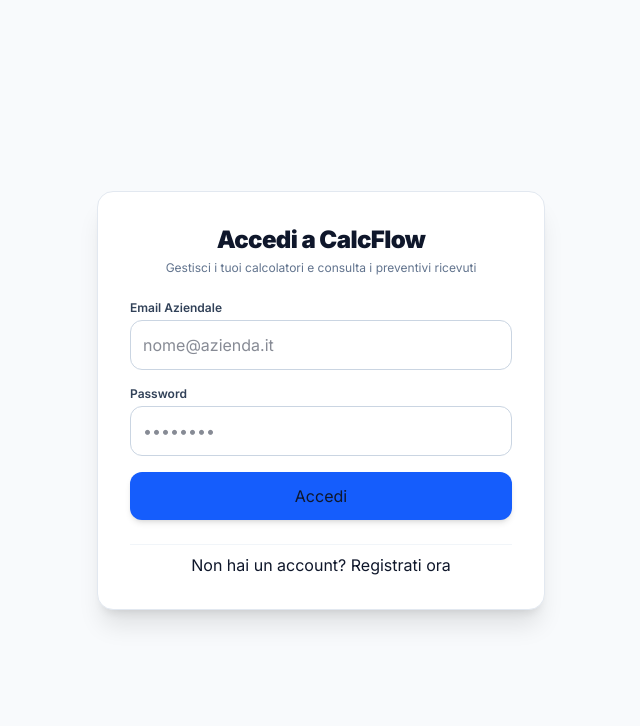
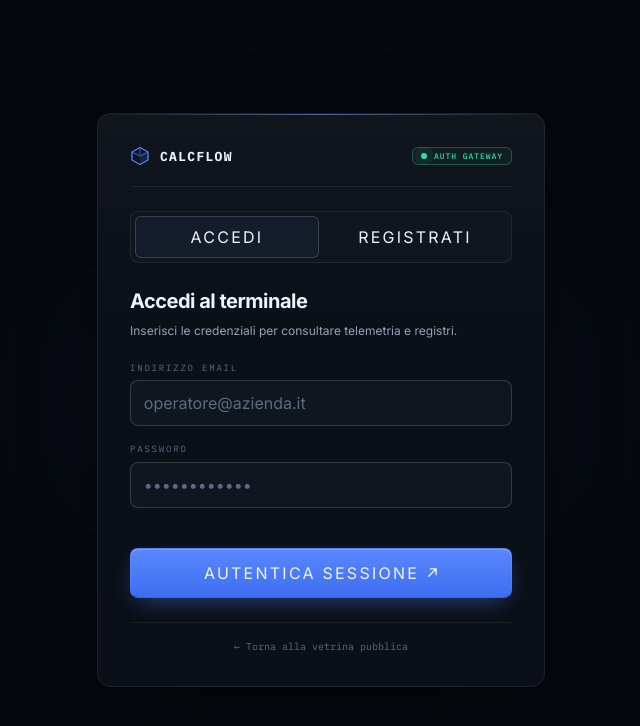
Before and after one commit to edoardoberna/alcflow-saas, a Next.js app: page /login in a window 1280 px wide. Shown: the top 726 px of the page, without its empty margins (319-959 px from the left). Built offline with nearby package versions, Linux system fonts and the light colour scheme; no server answers.

Commit message:
feat: add Institutional Terminal authentication page with signin and signup modes

```diff
--- a/src/app/login/page.tsx
+++ b/src/app/login/page.tsx
@@ -1,122 +1,267 @@
 'use client';
 
-import React, { useState } from 'react';
-import { useRouter } from 'next/navigation';
+import React, { useState, useEffect, Suspense } from 'react';
+import Link from 'next/link';
+import { useRouter, useSearchParams } from 'next/navigation';
 import { supabase } from '@/lib/supabase';
 
-export default function LoginPage() {
+function Mark({ size = 22 }: { size?: number }) {
+  return (
+    <svg width={size} height={size} viewBox="0 0 20 20" fill="none" aria-hidden="true">
+      <path d="M10 1.5 18 6v8l-8 4.5L2 14V6l8-4.5Z" stroke="#4D7CFE" strokeWidth="1.4" strokeLinejoin="round" />
+      <path d="M10 1.5V10m0 0 8-4m-8 4-8-4" stroke="#4D7CFE" strokeWidth="1.4" strokeLinejoin="round" opacity="0.5" />
+      <path d="M10 10v8.5L18 14V6" fill="#4D7CFE" fillOpacity="0.15" stroke="none" />
+    </svg>
+  );
+}
+
+function IconArrowUpRight() {
+  return (
+    <svg viewBox="0 0 12 12" width="11" height="11" fill="none" stroke="currentColor" strokeWidth="1.5" aria-hidden="true">
+      <path d="M2 10 10 2M3.8 2H10v6.2" strokeLinecap="round" strokeLinejoin="round" />
+    </svg>
+  );
+}
+
+function LoginFormContent() {
   const router = useRouter();
-  const [isSignUp, setIsSignUp] = useState(false);
+  const searchParams = useSearchParams();
+
+  // Rileva se la pagina è stata aperta con ?mode=signup
+  const initialMode = searchParams.get('mode') === 'signup' ? 'signup' : 'signin';
+  const [mode, setMode] = useState<'signin' | 'signup'>(initialMode);
+
   const [email, setEmail] = useState('');
   const [password, setPassword] = useState('');
   const [loading, setLoading] = useState(false);
   const [errorMessage, setErrorMessage] = useState<string | null>(null);
+  const [successMessage, setSuccessMessage] = useState<string | null>(null);
 
-  const handleAuth = async (e: React.FormEvent) => {
+  // Se l'utente è già loggato, reindirizza direttamente alla dashboard
+  useEffect(() => {
+    async function checkCurrentSession() {
+      const { data: { session } } = await supabase.auth.getSession();
+      if (session) {
+        router.push('/dashboard');
+      }
+    }
+    checkCurrentSession();
+  }, [router]);
+
+  // Sincronizza lo stato locale se l'utente naviga tra ?mode=signup e ?mode=signin
+  useEffect(() => {
+    if (searchParams.get('mode') === 'signup') {
+      setMode('signup');
+    }
+  }, [searchParams]);
+
+  const handleSubmit = async (e: React.FormEvent) => {
     e.preventDefault();
+    setErrorMessage(null);
+    setSuccessMessage(null);
     setLoading(true);
-    setErrorMessage(null);
 
-    if (isSignUp) {
-      // Registrazione nuovo utente
+    try {
+      if (mode === 'signup') {
         const { data, error } = await supabase.auth.signUp({
           email,
-        password
+          password,
         });
 
-      if (error) {
-        setErrorMessage(error.message);
+        if (error) throw error;
+
+        if (data.session) {
+          // Accesso immediato senza conferma email obbligatoria
+          router.push('/dashboard');
         } else {
-        alert('Registrazione completata! Effettua il login.');
-        setIsSignUp(false);
+          // Se Supabase richiede conferma email via link
+          setSuccessMessage('Registrazione avviata. Controlla la tua email per confermare l’account.');
         }
       } else {
-      // Accesso utente esistente
-      const { data, error } = await supabase.auth.signInWithPassword({
+        const { error } = await supabase.auth.signInWithPassword({
           email,
-        password
+          password,
         });
 
-      if (error) {
-        setErrorMessage(error.message);
-      } else {
-        router.push('/');
-        router.refresh();
+        if (error) throw error;
+
+        router.push('/dashboard');
       }
+    } catch (err: any) {
+      setErrorMessage(err.message || 'Errore durante l’autenticazione. Riprova.');
+    } finally {
+      setLoading(false);
     }
-
-    setLoading(false);
   };
 
   return (
-    <div className="min-h-screen flex items-center justify-center bg-slate-50 p-4 font-sans text-slate-900">
-      <div className="max-w-md w-full bg-white rounded-2xl p-8 border border-slate-200 shadow-xl space-y-6">
-        <div className="text-center space-y-1">
-          <h1 className="text-2xl font-black text-slate-900 tracking-tight">
-            {isSignUp ? 'Crea il tuo account CalcFlow' : 'Accedi a CalcFlow'}
+    <div className="w-full max-w-md mx-auto">
+      <div className="relative panel overflow-hidden p-6 sm:p-8 shadow-[0_24px_70px_-24px_rgba(0,0,0,0.8)]">
+        <div className="edge-light" />
+
+        {/* Intestazione del Terminale di Auth */}
+        <div className="flex items-center justify-between pb-5 border-b border-line">
+          <div className="flex items-center gap-2.5">
+            <Mark size={20} />
+            <span className="font-mono text-[13px] font-bold tracking-[0.1em] text-ink">
+              CALCFLOW
+            </span>
+          </div>
+          <span className="chip !py-0.5 !px-2 !text-[8px] text-mint border-mint/30 bg-mint/5">
+            <span className="dot-live" />
+            AUTH GATEWAY
+          </span>
+        </div>
+
+        {/* Switcher Accedi / Registrati */}
+        <div className="grid grid-cols-2 gap-1 p-1 mt-6 rounded-lg bg-raised border border-line">
+          <button
+            type="button"
+            onClick={() => { setMode('signin'); setErrorMessage(null); setSuccessMessage(null); }}
+            className={`py-2 text-center font-mono text-[11px] font-semibold uppercase tracking-[0.14em] rounded-md transition-all cursor-pointer ${
+              mode === 'signin'
+                ? 'bg-overlay text-ink border border-line-strong shadow-xs'
+                : 'text-muted hover:text-ink'
+            }`}
+          >
+            Accedi
+          </button>
+          <button
+            type="button"
+            onClick={() => { setMode('signup'); setErrorMessage(null); setSuccessMessage(null); }}
+            className={`py-2 text-center font-mono text-[11px] font-semibold uppercase tracking-[0.14em] rounded-md transition-all cursor-pointer ${
+              mode === 'signup'
+                ? 'bg-overlay text-ink border border-line-strong shadow-xs'
+                : 'text-muted hover:text-ink'
+            }`}
+          >
+            Registrati
+          </button>
+        </div>
+
+        <div className="mt-6 mb-5">
+          <h1 className="text-xl font-bold tracking-tight text-ink">
+            {mode === 'signin' ? 'Accedi al terminale' : 'Crea il tuo profilo operatore'}
           </h1>
-          <p className="text-xs text-slate-500">
-            {isSignUp
-              ? 'Inizia a creare calcolatori interattivi e generare lead qualificati'
-              : 'Gestisci i tuoi calcolatori e consulta i preventivi ricevuti'}
+          <p className="mt-1.5 text-xs text-muted leading-relaxed">
+            {mode === 'signin'
+              ? 'Inserisci le credenziali per consultare telemetria e registri.'
+              : 'Inizia gratis con il piano Free. Nessuna carta di credito richiesta.'}
           </p>
         </div>
 
+        {/* Avvisi Errore / Successo */}
         {errorMessage && (
-          <div className="p-3 bg-red-50 border border-red-200 text-red-700 text-xs rounded-xl">
-            {errorMessage}
+          <div className="mb-4 p-3 rounded-lg border border-rose/30 bg-rose/[0.07] font-mono text-xs text-rose anim-pop">
+            ✕ {errorMessage}
           </div>
         )}
 
-        <form onSubmit={handleAuth} className="space-y-4">
+        {successMessage && (
+          <div className="mb-4 p-3 rounded-lg border border-mint/30 bg-mint/[0.07] font-mono text-xs text-mint anim-pop">
+            ✓ {successMessage}
+          </div>
+        )}
+
+        {/* Form Credenziali */}
+        <form onSubmit={handleSubmit} className="space-y-4">
           <div>
-            <label className="text-xs font-semibold text-slate-700 block mb-1">Email Aziendale</label>
+            <label
+              htmlFor="auth-email"
+              className="block font-mono text-[9px] uppercase tracking-[0.2em] text-faint mb-1.5"
+            >
+              Indirizzo email
+            </label>
             <input
+              id="auth-email"
               type="email"
               required
+              autoComplete="email"
+              placeholder="operatore@azienda.it"
               value={email}
               onChange={(e) => setEmail(e.target.value)}
-              placeholder="nome@azienda.it"
-              className="w-full text-xs p-3 rounded-xl border border-slate-300 bg-white text-slate-900 font-medium focus:outline-none focus:ring-2 focus:ring-blue-600 focus:border-transparent transition"
+              className="field field-mono"
             />
           </div>
 
           <div>
-            <label className="text-xs font-semibold text-slate-700 block mb-1">Password</label>
+            <div className="flex items-center justify-between mb-1.5">
+              <label
+                htmlFor="auth-password"
+                className="block font-mono text-[9px] uppercase tracking-[0.2em] text-faint"
+              >
+                Password
+              </label>
+            </div>
             <input
+              id="auth-password"
               type="password"
               required
+              minLength={6}
+              autoComplete={mode === 'signin' ? 'current-password' : 'new-password'}
+              placeholder="••••••••••••"
               value={password}
               onChange={(e) => setPassword(e.target.value)}
-              placeholder="••••••••"
-              className="w-full text-xs p-3 rounded-xl border border-slate-300 bg-white text-slate-900 font-medium focus:outline-none focus:ring-2 focus:ring-blue-600 focus:border-transparent transition"
+              className="field field-mono"
             />
           </div>
 
           <button
             type="submit"
             disabled={loading}
-            className="w-full py-3 bg-blue-600 hover:bg-blue-700 text-white text-xs font-bold rounded-xl shadow-md transition cursor-pointer disabled:opacity-50"
+            className="btn btn-primary w-full !py-3 !mt-6 cursor-pointer"
           >
-            {loading ? 'Elaborazione...' : isSignUp ? 'Registrati Gratis' : 'Accedi'}
+            {loading ? (
+              <span className="inline-flex items-center gap-2">
+                <span className="w-3.5 h-3.5 border-2 border-white/30 border-t-white rounded-full animate-spin" />
+                Elaborazione protocollo…
+              </span>
+            ) : (
+              <span className="inline-flex items-center gap-2">
+                {mode === 'signin' ? 'Autentica sessione' : 'Registra nuovo account'}
+                <IconArrowUpRight />
+              </span>
+            )}
           </button>
         </form>
 
-        <div className="text-center pt-2 border-t border-slate-100">
-          <button
-            type="button"
-            onClick={() => {
-              setIsSignUp(!isSignUp);
-              setErrorMessage(null);
-            }}
-            className="text-xs text-blue-600 hover:text-blue-800 font-semibold cursor-pointer"
-          >
-            {isSignUp
-              ? 'Hai già un account? Accedi'
-              : 'Non hai un account? Registrati ora'}
-          </button>
+        {/* Footer della card */}
+        <div className="mt-6 pt-4 border-t border-line text-center font-mono text-[10px] text-faint">
+          <Link href="/" className="hover:text-muted transition-colors">
+            ← Torna alla vetrina pubblica
+          </Link>
         </div>
       </div>
     </div>
   );
 }
+
+export default function LoginPage() {
+  return (
+    <div className="min-h-screen bg-void text-ink antialiased flex flex-col justify-center px-4 py-12 relative selection:bg-accent/30">
+      {/* Sfondo tecnico Institutional Terminal */}
+      <div className="fixed inset-0 pointer-events-none" aria-hidden="true">
+        <div
+          className="absolute inset-0 bg-grid opacity-30"
+          style={{
+            maskImage: 'radial-gradient(ellipse 70% 50% at 50% 50%, black, transparent 75%)',
+            WebkitMaskImage: 'radial-gradient(ellipse 70% 50% at 50% 50%, black, transparent 75%)',
+          }}
+        />
+        <div className="absolute top-1/2 left-1/2 -translate-x-1/2 -translate-y-1/2 w-[500px] h-[350px] bg-accent/[0.07] blur-[100px] rounded-full" />
+      </div>
+
+      <div className="relative z-10">
+        <Suspense
+          fallback={
+            <div className="w-full max-w-md mx-auto panel p-8 text-center font-mono text-xs text-faint">
+              Inizializzazione gateway di autenticazione…
+            </div>
+          }
+        >
+          <LoginFormContent />
+        </Suspense>
+      </div>
+    </div>
+  );
+}
```
Lines whose indentation alone changed are shown as unchanged.
